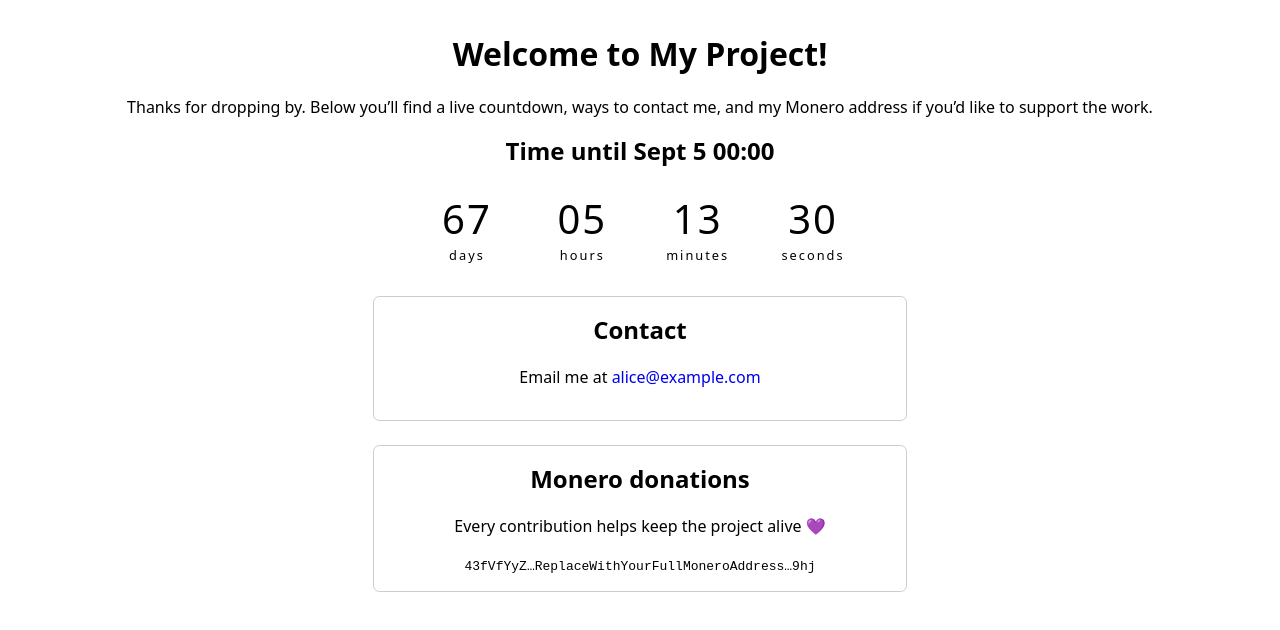
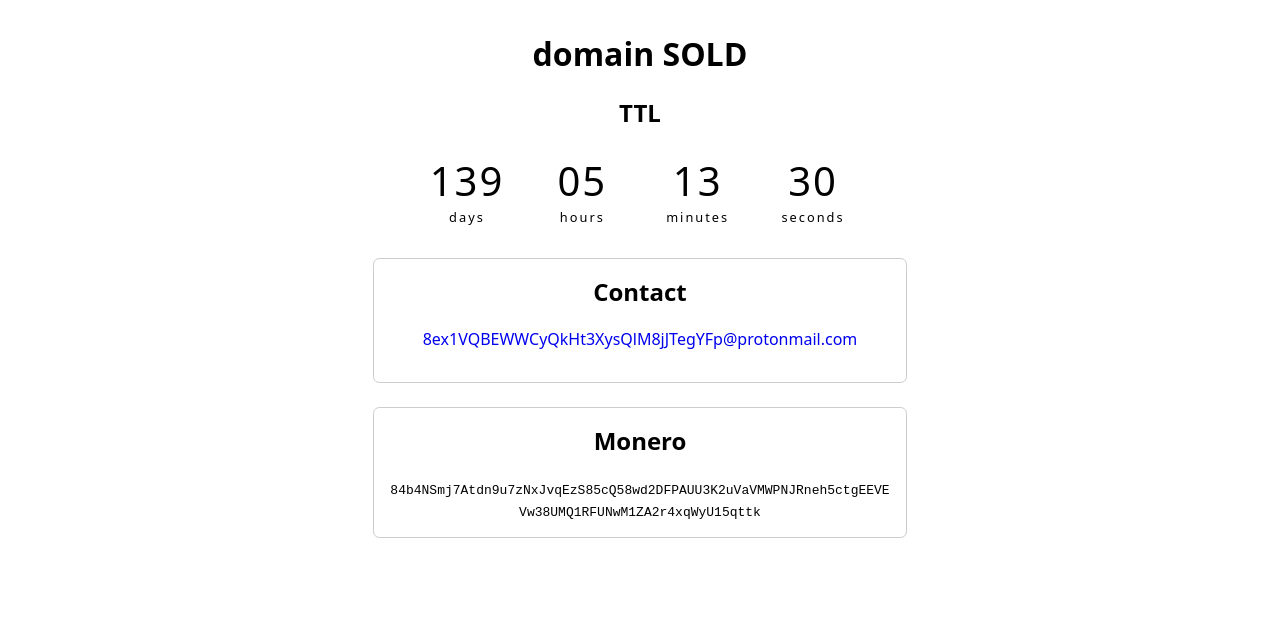
Before and after one commit to qGmNBHEZPcrx8F9ujNa9ssH6JJuAev5g/temp-project, a plain HTML site: page index.html in a window 1280 px wide. Drawn offline with Linux system fonts and the light colour scheme.

Commit message:
Update index.html

```diff
--- a/index.html
+++ b/index.html
@@ -2,30 +2,23 @@
 <html lang="en">
 <head>
   <meta charset="UTF-8" />
-  <title>Countdown to Sept 5</title>
+  <title>Eduardo Lozano</title>
   <style>
     body        { font-family: system-ui, sans-serif; margin: 0; padding: 2rem; text-align: center; }
     h1, h2      { margin-top: 0; }
     #countdown  { font-size: 2.5rem; letter-spacing: 0.05em; margin: 1.5rem 0; }
     .segment    { display: inline-block; min-width: 4.5ch; }
     .label      { font-size: 0.8rem; display: block; }
-
-    /* Simple card-ish look for contact & wallet sections */
-    .card       { border: 1px solid #ccc; border-radius: 0.4rem; max-width: 500px;
-                  margin: 1.5rem auto; padding: 1rem; }
+    .card       { border: 1px solid #ccc; border-radius: 0.4rem; max-width: 500px; margin: 1.5rem auto; padding: 1rem; }
     .card code  { user-select: all; word-break: break-all; }
     a.email     { text-decoration: none; }
   </style>
 </head>
 <body>
 
-  <!-- ----------  WELCOME  ---------- -->
-  <h1>Welcome to My Project!</h1>
-  <p>Thanks for dropping by. Below you’ll find a live countdown, ways to contact me,
-     and my Monero address if you’d like to support the work.</p>
+  <h1>domain SOLD</h1>
 
-  <!-- ----------  COUNTDOWN  ---------- -->
-  <h2>Time until Sept&nbsp;5&nbsp;00:00</h2>
+  <h2>TTL</h2>
 
   <div id="countdown">
     <span class="segment" id="days">00<br><span class="label">days</span></span>
@@ -34,30 +27,23 @@
     <span class="segment" id="seconds">00<br><span class="label">seconds</span></span>
   </div>
 
-  <!-- ----------  CONTACT  ---------- -->
   <div class="card">
     <h2>Contact</h2>
     <p>
-      Email me at
-      <a class="email" href="mailto:alice@example.com">alice@example.com</a>
+      <a class="email" href="mailto:8ex1VQBEWWCyQkHt3XysQlM8jJTegYFp@protonmail.com">8ex1VQBEWWCyQkHt3XysQlM8jJTegYFp@protonmail.com</a>
     </p>
   </div>
 
-  <!-- ----------  MONERO WALLET  ---------- -->
   <div class="card">
-    <h2>Monero donations</h2>
-    <p>Every contribution helps keep the project alive 💜</p>
-    <code id="xmr-wallet">43fVfYyZ…ReplaceWithYourFullMoneroAddress…9hj</code>
+    <h2>Monero</h2>
+    <code id="xmr-wallet">84b4NSmj7Atdn9u7zNxJvqEzS85cQ58wd2DFPAUU3K2uVaVMWPNJRneh5ctgEEVEVw38UMQ1RFUNwM1ZA2r4xqWyU15qttk</code>
   </div>
 
-  <!-- ----------  SCRIPT  ---------- -->
   <script>
-    /* ----------  COUNTDOWN LOGIC (unchanged except wrapped for clarity) ---------- */
     function getTargetDate() {
       const now  = new Date();
-      const year = (now.getMonth() > 8 || (now.getMonth() === 8 && now.getDate() >= 5))
-                   ? now.getFullYear() + 1 : now.getFullYear();
-      return new Date(year, 8, 5, 0, 0, 0, 0); // Sept = 8 (0-based index)
+      const year = (now.getMonth() > 8 || (now.getMonth() === 8 && now.getDate() >= 5)) ? now.getFullYear() + 1 : now.getFullYear();
+      return new Date(year, 10, 16, 0, 0, 0, 0);
     }
 
     const target = getTargetDate();
```
